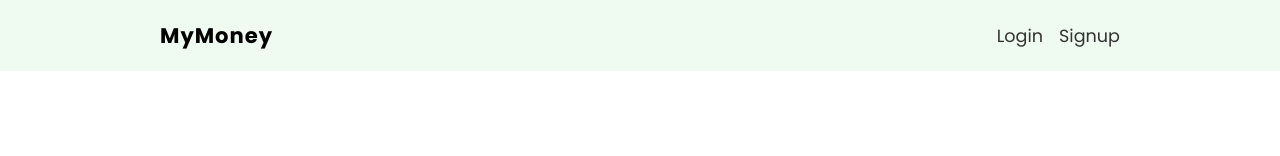
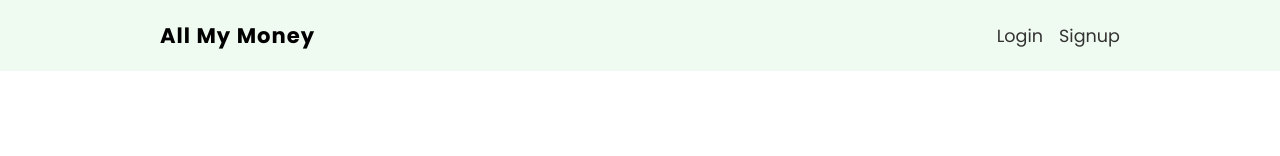
Before and after one commit to gurtatiLND/my_money, a React (Create React App) app: page /login in a window 1280 px wide. Shown: the top 156 px of the page. Built offline with nearby package versions, Linux system fonts and the light colour scheme; no server answers.

Commit message:
change name

```diff
--- a/src/components/Navbar.js
+++ b/src/components/Navbar.js
@@ -12,7 +12,7 @@ export default function Navbar() {
   return (
     <nav className={styles.navbar}>
         <ul>
-            <li className={styles.title}>MyMoney</li>
+            <li className={styles.title}>All My Money</li>
 
             {!user && (
               <>
```
